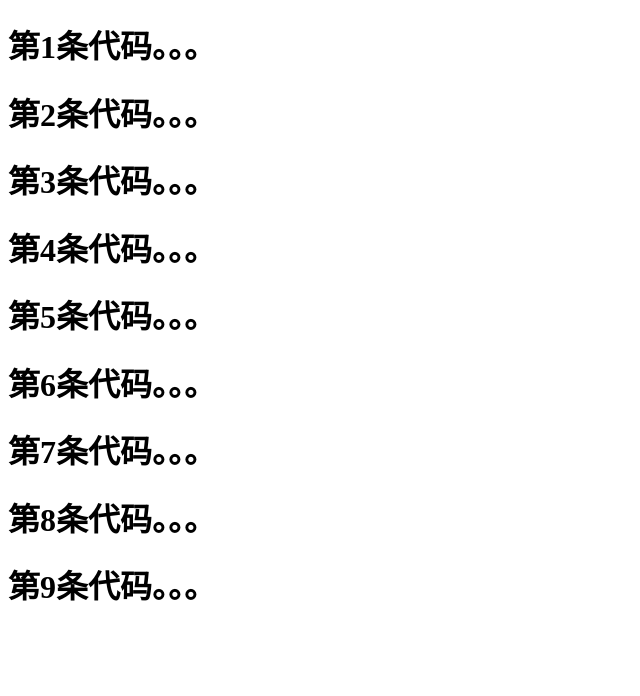
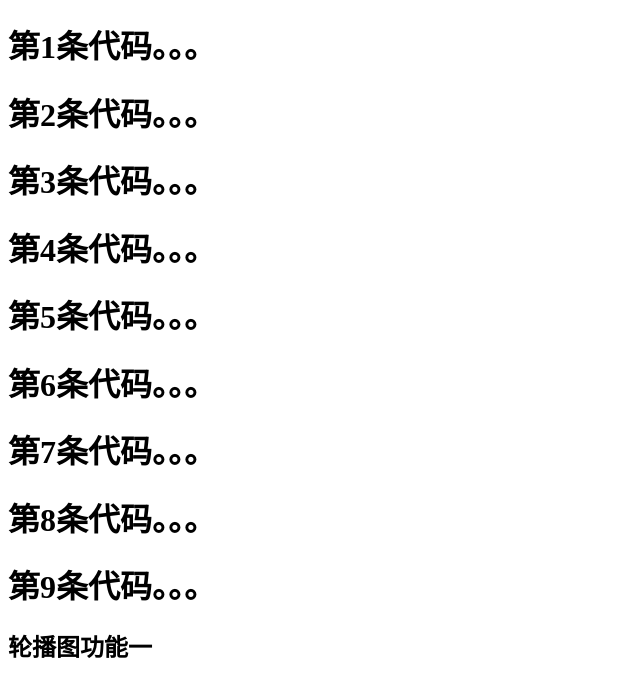
Before and after one commit to hezihong/He, a plain HTML site: page index.html in a window 1280 px wide. Shown: the whole page, without its empty margins (0-640 px from the left). Drawn offline with Linux system fonts and the light colour scheme.

Commit message:
第一次轮播图功能

```diff
--- a/index.html
+++ b/index.html
@@ -15,5 +15,7 @@
     <h1>第7条代码。。。</h1>
     <h1>第8条代码。。。</h1>
     <h1>第9条代码。。。</h1>
+
+    <h2>轮播图功能一</h2>
 </body>
 </html>
```
